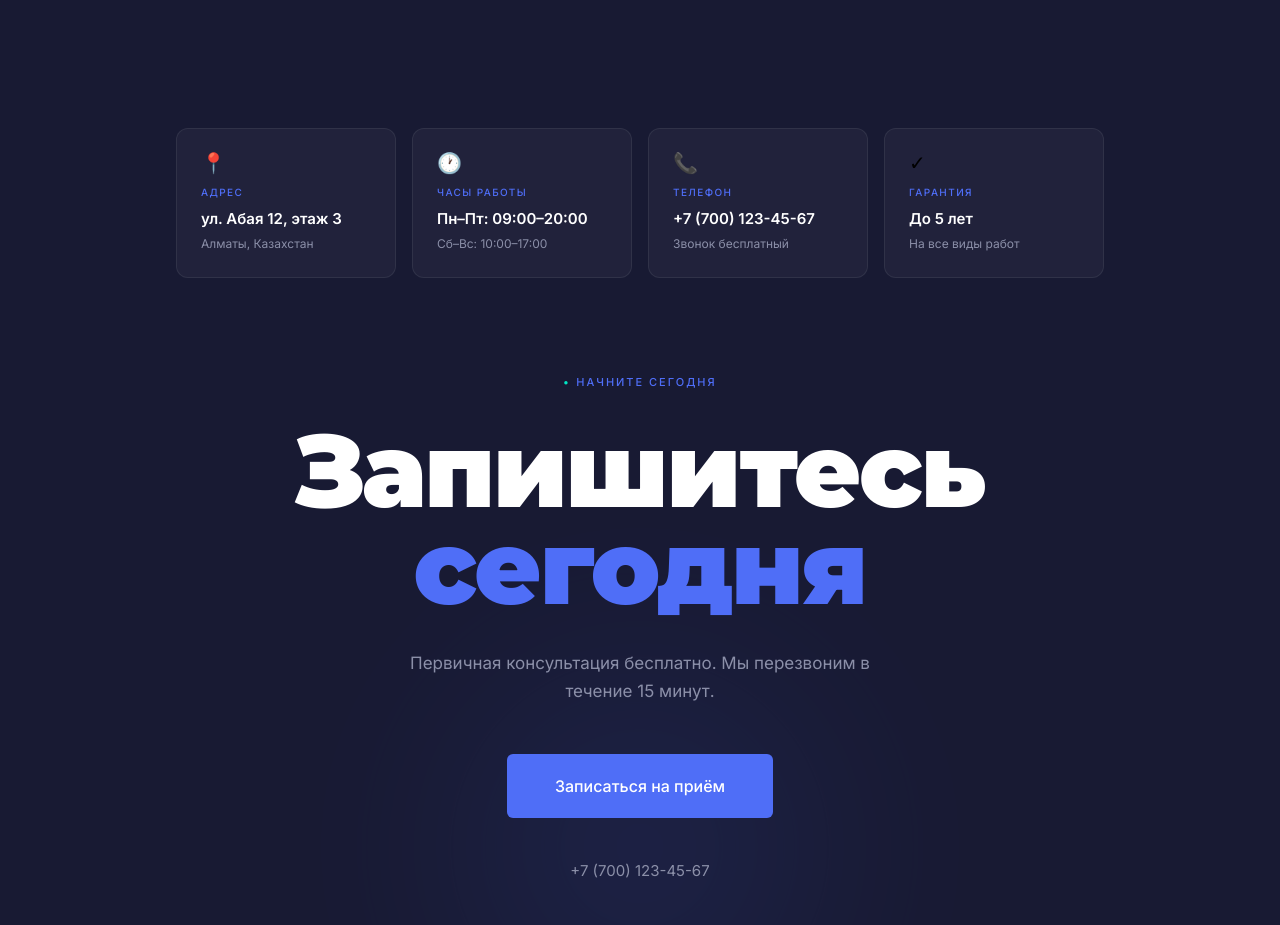
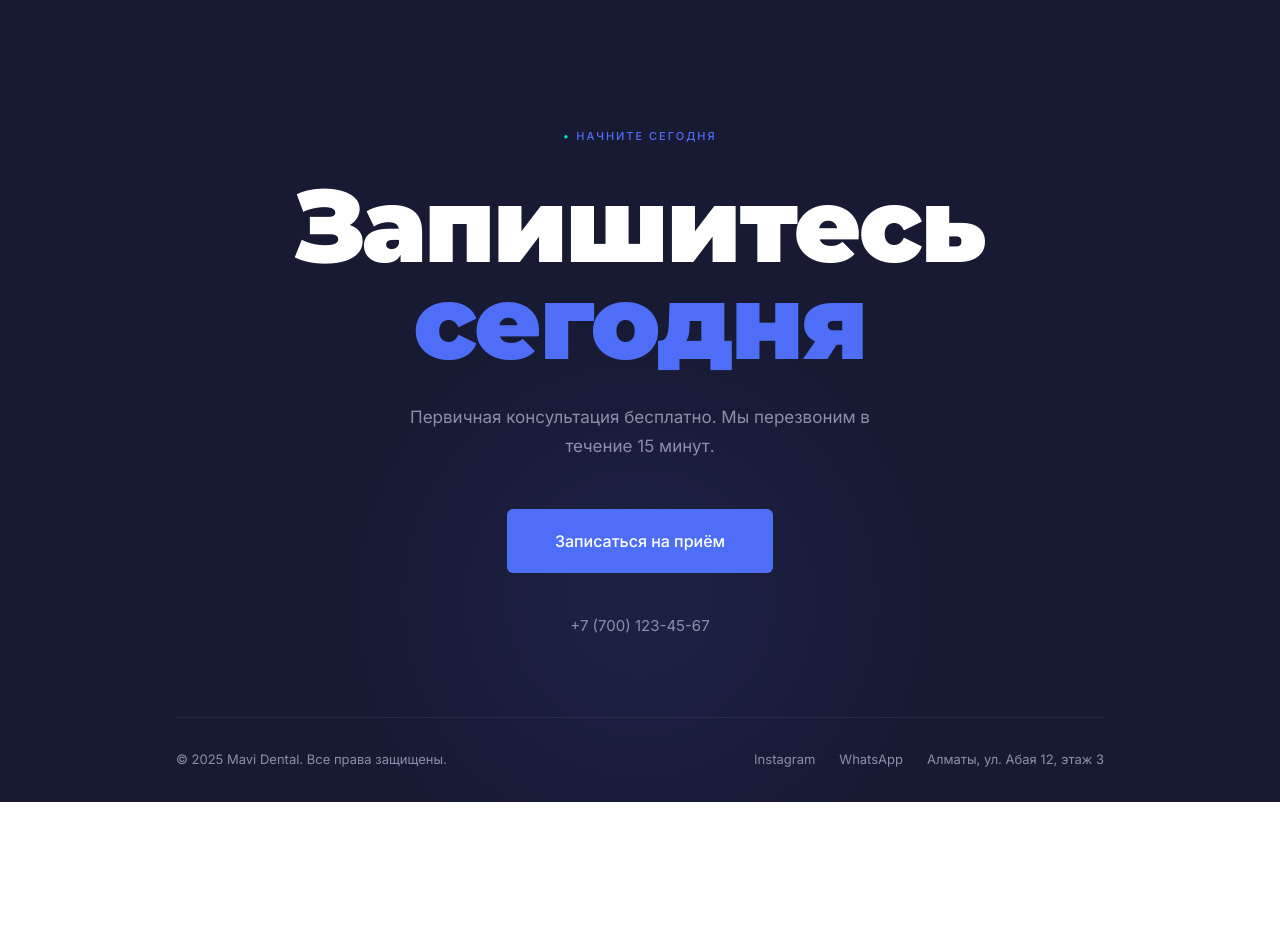
Before and after one commit to aidosgal/mave, a Next.js app: page / in a window 1280 px wide. Shown: the part 6060-6985 px from the top of the page. After the commit the page ends 6862 px from the top, so only its background shows below. Built offline with nearby package versions, Linux system fonts and the light colour scheme.

Commit message:
feat(cta): remove the element cards

```diff
--- a/app/components/CTA.tsx
+++ b/app/components/CTA.tsx
@@ -75,44 +75,7 @@ export default function CTA() {
 
       <div className="relative z-10 max-w-5xl mx-auto px-6 lg:px-12">
         {/* Info cards row */}
-        <div className="grid gap-4 sm:grid-cols-2 lg:grid-cols-4 mb-12 sm:mb-16 lg:mb-24">
-          {infoCards.map((card, i) => (
-            <div
-              key={i}
-              style={{
-                background: "rgba(255,255,255,0.04)",
-                border: "1px solid rgba(255,255,255,0.07)",
-                borderRadius: "12px",
-                padding: "24px",
-              }}
-            >
-              <span
-                className="block mb-3"
-                style={{ fontSize: "20px", lineHeight: 1 }}
-              >
-                {card.icon}
-              </span>
-              <p
-                className="font-sans font-medium tracking-[0.14em] uppercase mb-2"
-                style={{ fontSize: "10px", color: "#4F6EF7" }}
-              >
-                {card.label}
-              </p>
-              <p
-                className="font-sans font-semibold"
-                style={{ fontSize: "15px", color: "#ffffff", marginBottom: "4px" }}
-              >
-                {card.value}
-              </p>
-              <p
-                className="font-sans"
-                style={{ fontSize: "12px", color: "#8B8FA8" }}
-              >
-                {card.sub}
-              </p>
-            </div>
-          ))}
-        </div>
+
 
         {/* Main CTA block */}
         <div className="text-center pb-12 lg:pb-20">
```
